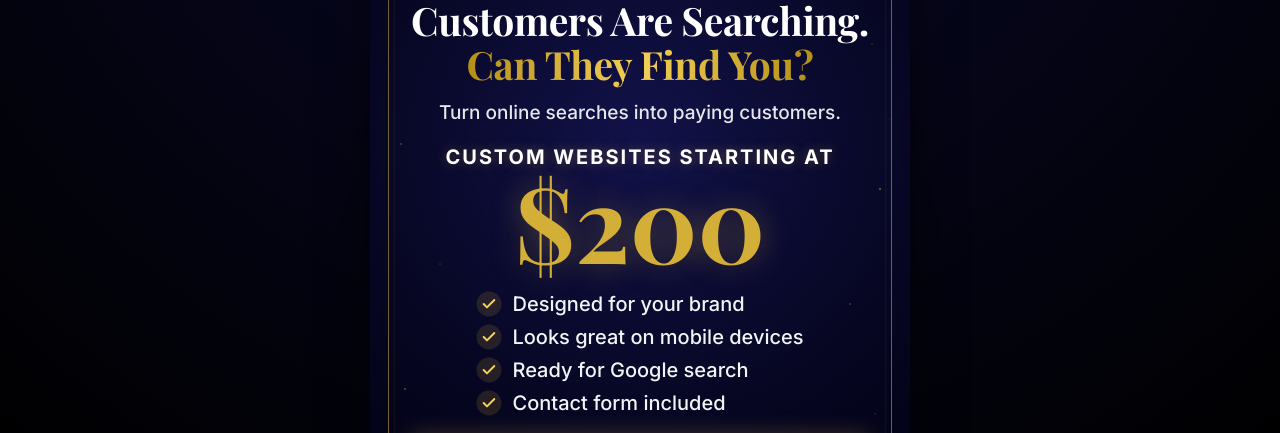
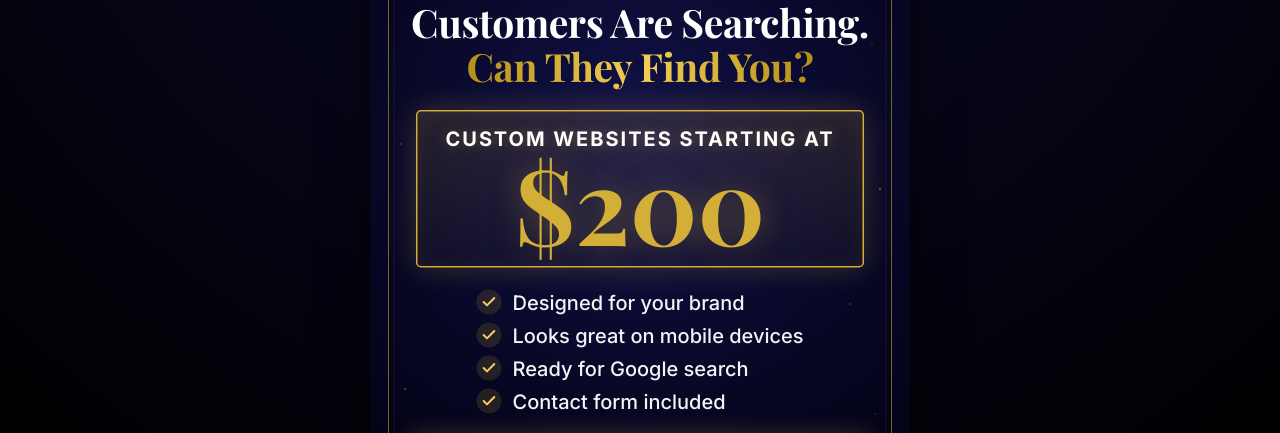
Before and after one commit to louisliberty/LouisLibertyLLC-web, a plain HTML site: page custom-website/index.html in a window 1280 px wide. Shown: the part 325-758 px from the top of the page. Drawn offline with nearby package versions, Linux system fonts and the light colour scheme.

Commit message:
Flyer: frame the price section, remove tagline
- "Custom websites starting at $200" now sits in a glowing gold box
- Remove "Turn online searches into paying customers."

Co-Authored-By: Claude Opus 5.5 <noreply@anthropic.com>
Claude-Session: https://claude.ai/code/session_01DUgKd5qtsZoUjCCrCS2kGZ

```diff
--- a/custom-website/flyers.css
+++ b/custom-website/flyers.css
@@ -137,16 +137,16 @@ body {
   line-height: 1.12;
   letter-spacing: -0.01em;
 }
-.fl-tagline {
-  align-self: stretch;
-  margin-top: -12px;
-  color: #e5e7eb;
-  font-size: 38px;
-  font-weight: 500;
-  white-space: nowrap;
+.fl-price {
+  display: flex;
+  flex-direction: column;
+  align-items: center;
+  padding: 30px 56px 26px;
+  border: 3px solid var(--gold);
+  border-radius: 10px;
+  background: linear-gradient(to bottom, rgba(212, 175, 55, 0.14), rgba(212, 175, 55, 0.04));
+  box-shadow: 0 0 60px rgba(212, 175, 55, 0.25), inset 0 0 40px rgba(212, 175, 55, 0.08);
 }
-
-.fl-price { display: flex; flex-direction: column; align-items: center; }
 .fl-price-label {
   color: #fff;
   font-size: 40px;
--- a/custom-website/flyers.js
+++ b/custom-website/flyers.js
@@ -20,7 +20,7 @@ if ("ResizeObserver" in window) {
 
 /* ---------- Shrink headlines that would run past the edges ---------- */
 function fitText() {
-  document.querySelectorAll(".fl-headline, .fl-tagline").forEach((el) => {
+  document.querySelectorAll(".fl-headline").forEach((el) => {
     el.style.fontSize = "";
     let size = parseFloat(getComputedStyle(el).fontSize);
     while (el.scrollWidth > el.clientWidth && size > 24) {
--- a/custom-website/index.html
+++ b/custom-website/index.html
@@ -47,8 +47,6 @@
 
             <h2 class="fl-headline">Customers Are Searching.<br><span class="fl-gold">Can They Find You?</span></h2>
 
-            <p class="fl-tagline">Turn online searches into paying customers.</p>
-
             <div class="fl-price">
               <span class="fl-price-label">Custom websites starting at</span>
               <span class="fl-price-amount">$200</span>
```
